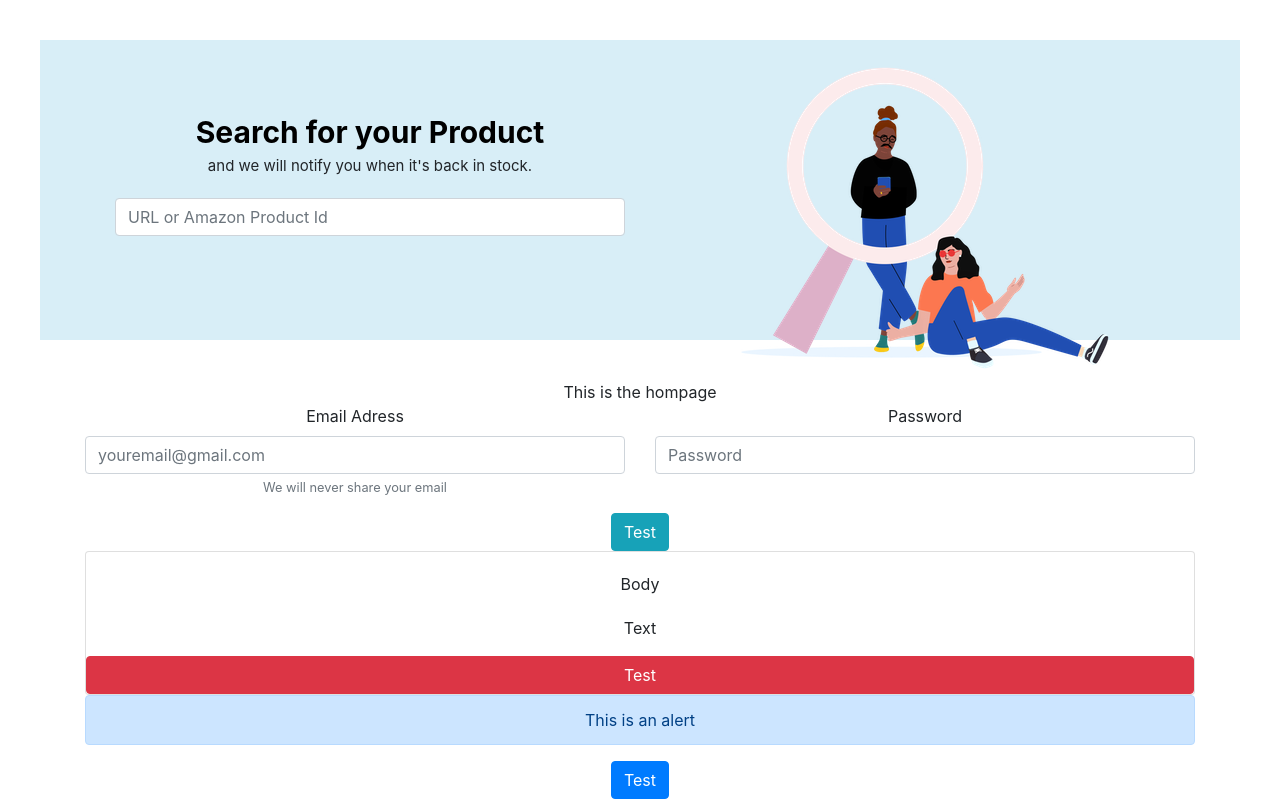
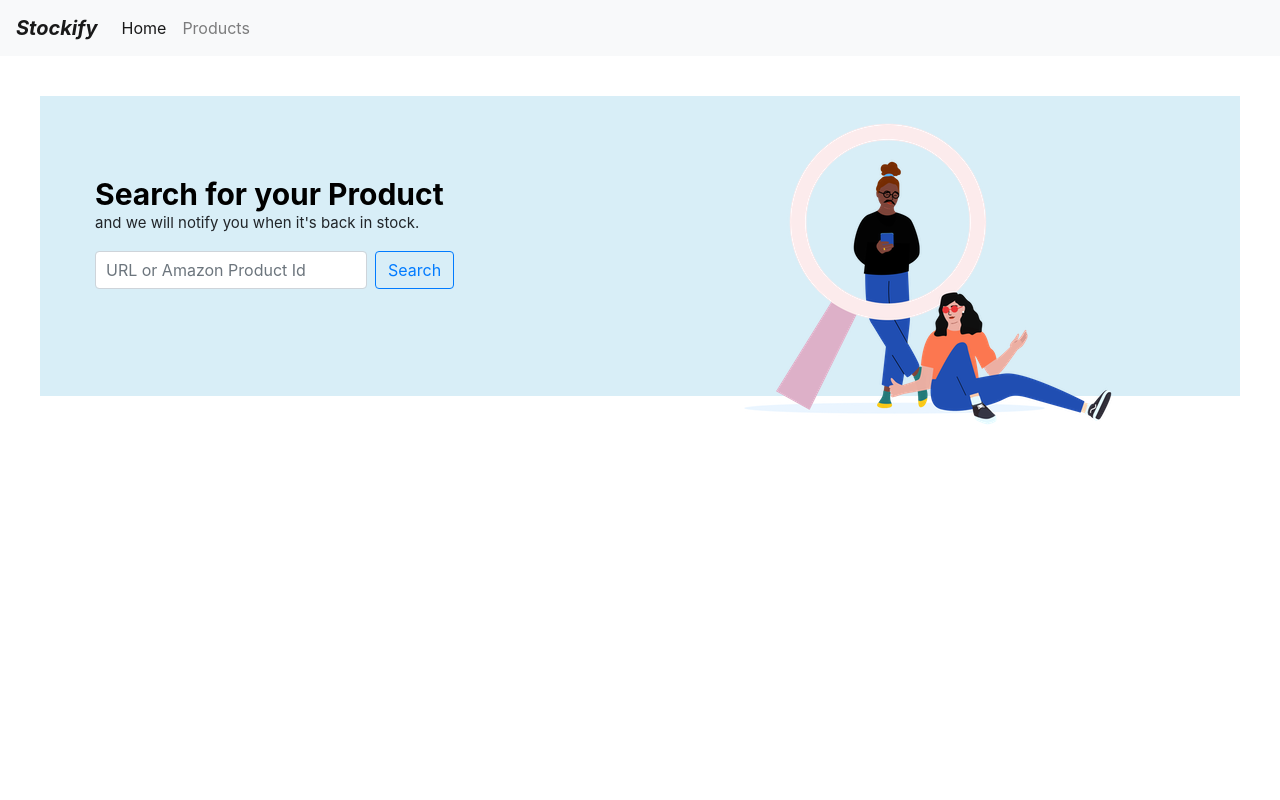
Before and after one commit to TEXWRECKS/Stockify, a React (Create React App) app in the folder client/: page / in a window 1280 px wide. Built offline with nearby package versions, Linux system fonts and the light colour scheme.

Commit message:
created navbar

```diff
--- a/client/src/App.css
+++ b/client/src/App.css
@@ -51,7 +51,10 @@
 }
 
 .product-search {
-  margin-top: 20px;
+  /* margin-top: 20px; */
+  width: 1000px;
+  margin-right: 10px;
+  padding-left: 10px;
 }
 
 .search-title {
@@ -59,10 +62,25 @@
   font-weight: bolder;
   font-size: 30px;
   margin-bottom: 2px;
+  text-align: left;
 }
 
 .search-text {
   font-size: 15px;
   font-weight: 20px;
   margin-top: -2px;
+  text-align: left;
 }
+
+.search-col {
+  margin-top: 70px;
+  margin-left: 10px;
+}
+
+/* Navbar */
+
+.navbar-brand {
+  font-weight: bolder;
+  font-style: italic;
+  color: #f19276;
+}
--- a/client/src/App.js
+++ b/client/src/App.js
@@ -2,10 +2,12 @@ import { BrowserRouter as Router, Route } from 'react-router-dom';
 import './App.css';
 import Index from './pages/index';
 import Products from './pages/products';
+import Navbar from './components/navbar';
 
 function App() {
   return (
     <Router>
+      <Navbar />
       <div>
         <Route exact path="/" component={Index} />
         <Route exact path="/products" component={Products} />
--- /dev/null
+++ b/client/src/components/navbar.js
@@ -0,0 +1,45 @@
+import React from 'react';
+import { Link } from 'react-router-dom';
+import '../App.css';
+
+// Depending on the current path, this component sets the "active" class on the appropriate navigation link item
+function Navbar() {
+  return (
+    <nav className="navbar navbar-expand-lg navbar-light bg-light">
+      <Link className="navbar-brand" to="/">
+        Stockify
+      </Link>
+      <div>
+        <ul className="navbar-nav">
+          <li className="nav-item">
+            <Link
+              to="/"
+              className={
+                window.location.pathname === '/' ||
+                window.location.pathname === '/home'
+                  ? 'nav-link active'
+                  : 'nav-link'
+              }
+            >
+              Home
+            </Link>
+          </li>
+          <li className="nav-item">
+            <Link
+              to="/products"
+              className={
+                window.location.pathname === '/products'
+                  ? 'nav-link active'
+                  : 'nav-link'
+              }
+            >
+              Products
+            </Link>
+          </li>
+        </ul>
+      </div>
+    </nav>
+  );
+}
+
+export default Navbar;
--- a/client/src/pages/index.js
+++ b/client/src/pages/index.js
@@ -1,14 +1,6 @@
 import React from 'react';
 import '../App.css';
-import {
-  Container,
-  Row,
-  Col,
-  Button,
-  Alert,
-  Card,
-  Form,
-} from 'react-bootstrap';
+import { Row, Col, Button, Form } from 'react-bootstrap';
 import Banner from '../assets/images/Stuck at Home - Searching.png';
 
 function Index() {
@@ -17,63 +9,26 @@ function Index() {
       <div class="jumbotron jumbotron-fluid mt-10">
         <div class="container">
           <Row>
-            <Col md>
-              <Form.Group className="input-col" controlId="formEmail">
-                <Form.Label className="search-title">
-                  Search for your Product
-                </Form.Label>
-                <Form.Text className="search-text">
-                  and we will notify you when it's back in stock.
-                </Form.Text>
+            <Col md-6 className="search-col">
+              <h1 className="search-title">Search for your Product</h1>
+              <p className="search-text">
+                and we will notify you when it's back in stock.
+              </p>
+              <Form inline>
                 <Form.Control
-                  className="product-search"
                   type="search"
                   placeholder="URL or Amazon Product Id"
+                  className=" product-search mr-2"
                 />
-              </Form.Group>
+                <Button variant="outline-primary">Search</Button>
+              </Form>
             </Col>
             <Col md>
-              <img className="banner-photo" src={Banner} />
+              <img className="banner-photo" src={Banner} alt="" />
             </Col>
           </Row>
         </div>
       </div>
-
-      <Container>
-        <div>
-          This is the hompage
-          <Form>
-            <Row>
-              <Col md>
-                <Form.Group controlId="formEmail">
-                  <Form.Label>Email Adress</Form.Label>
-                  <Form.Control
-                    type="email"
-                    placeholder="youremail@gmail.com"
-                  />
-                  <Form.Text className="text-muted">
-                    We will never share your email
-                  </Form.Text>
-                </Form.Group>
-              </Col>
-              <Col md>
-                <Form.Group controlId="formPassword">
-                  <Form.Label>Password</Form.Label>
-                  <Form.Control type="Password" placeholder="Password" />
-                </Form.Group>
-              </Col>
-            </Row>
-            <Button variant="info">Test</Button>
-          </Form>
-          <Card>
-            <Card.Body>Body</Card.Body>
-            <Card.Text>Text</Card.Text>
-            <Button variant="danger">Test</Button>
-          </Card>
-          <Alert variant="primary">This is an alert</Alert>
-          <Button>Test</Button>
-        </div>
-      </Container>
     </div>
   );
 }
```
Also changed, not shown: client/src/components/product.js (+20 -0 lines), client/src/pages/delete.js (added, +32 -0 lines), 1 other file (tests, documents, lock files or other folders).
